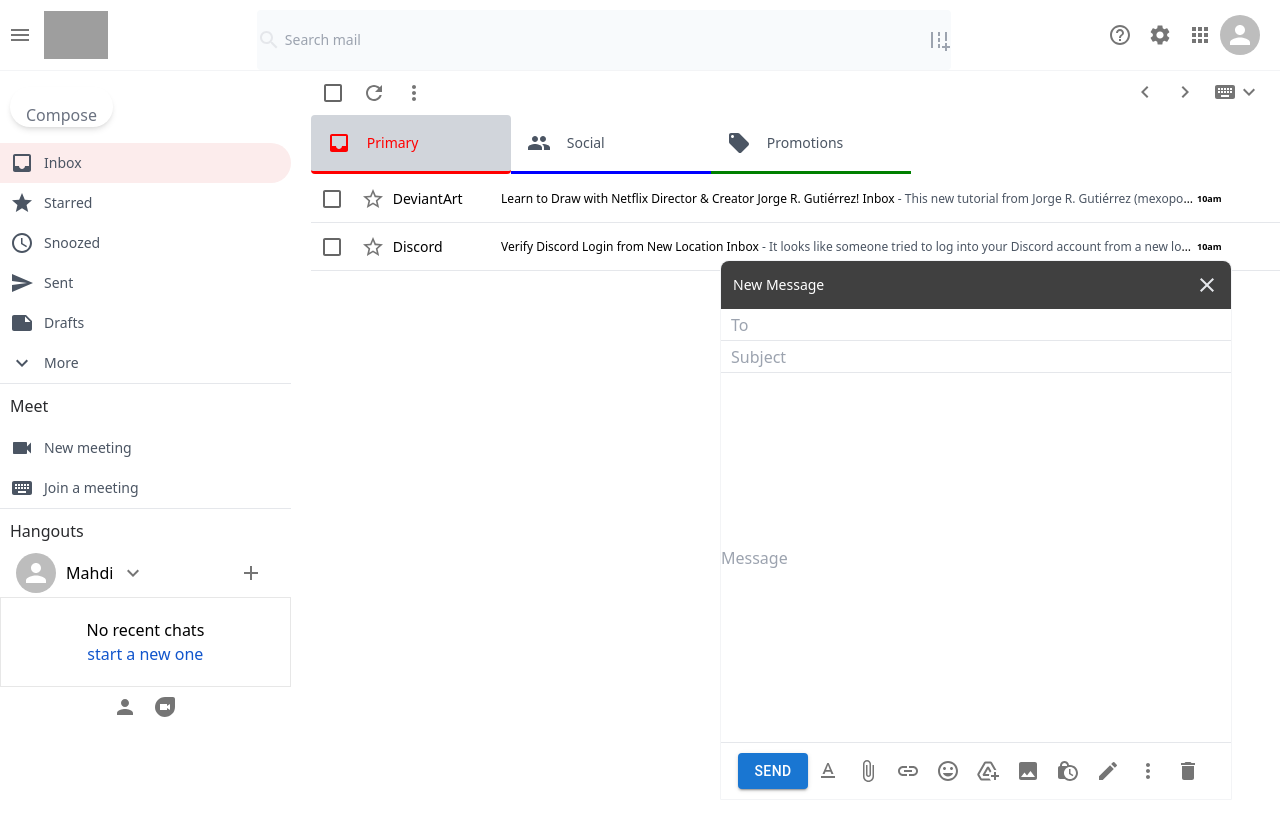
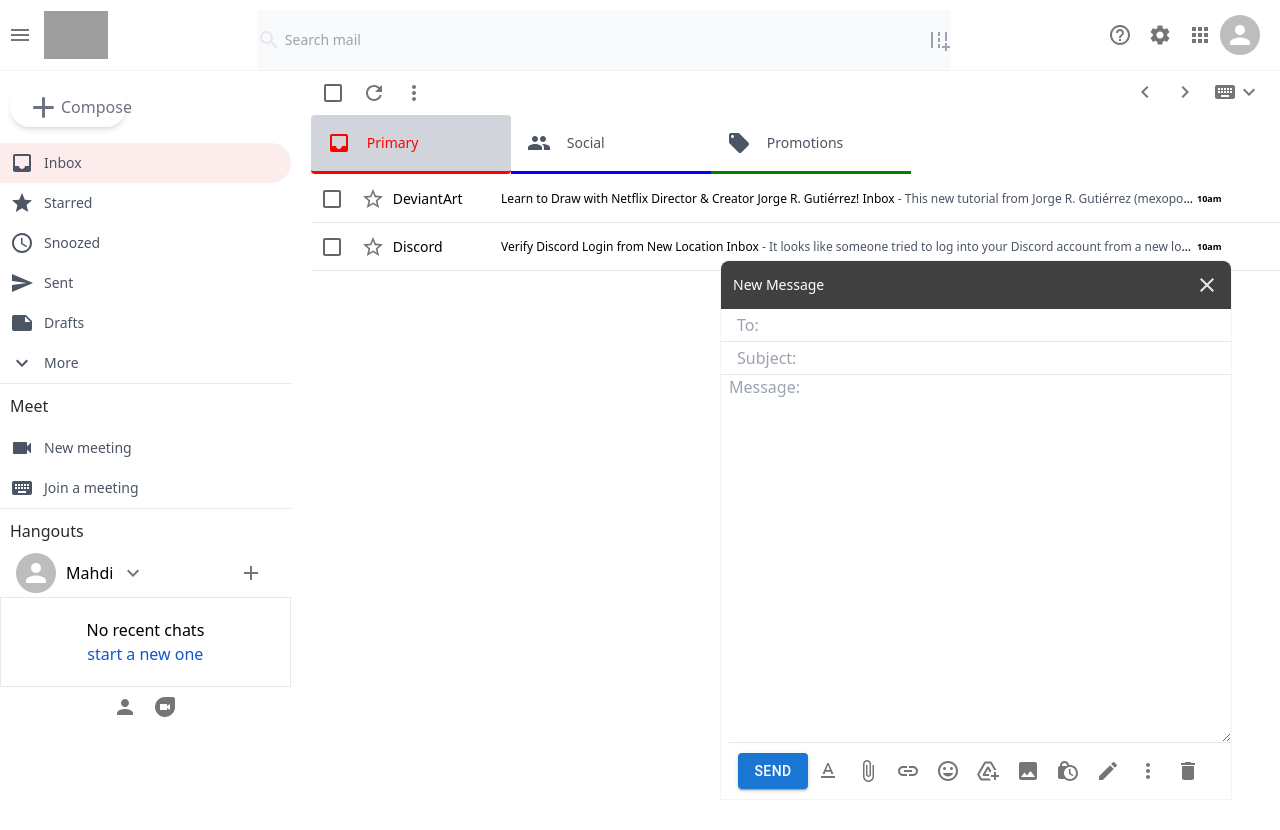
Before and after one commit to Mhdph/gmail-clone, a React (Vite) app: page / in a window 1280 px wide. Both pictures are taken after a click on the button "Compose". Shown: the top 830 px of the page. Built offline with nearby package versions, Linux system fonts and the light colour scheme; grey boxes are pictures that could not be loaded.

Commit message:
mail saved to database and fix bugs

```diff
--- a/src/components/SendMail.tsx
+++ b/src/components/SendMail.tsx
@@ -15,23 +15,42 @@ import { IconButton } from "@mui/material";
 import { useDispatch } from "react-redux";
 import { closeSendMessage } from "../features/MailSlice";
 import { useForm } from "react-hook-form";
-
-type SendMailProps = {
-  to: string;
-  subject: string;
-  message: string;
-};
+import { addDoc, collection, serverTimestamp } from "firebase/firestore";
+import { db } from "../firebase";
 
 function SendMail() {
   const dispatch = useDispatch();
   const {
     register,
     handleSubmit,
-    watch,
     formState: { errors },
-  } = useForm();
-  const onSubmit = (data: SendMailProps) => console.log(data);
-  console.log(watch("example"));
+  } = useForm<MessageType>();
+
+  interface MessageType {
+    message: string;
+    subject: string;
+    email: string;
+  }
+
+  const onSubmit = async (data: MessageType) => {
+    try {
+      const docRef = await addDoc(collection(db, "emails"), {
+        email: data.email,
+        subject: data.subject,
+        message: data.message,
+        timestamp: serverTimestamp(),
+      });
+      console.log("Document written with ID: ", docRef.id);
+    } catch (error: any) {
+      console.log(" Adding new docs fail: ", error);
+      if (error && error?.message) {
+        alert(error?.message);
+      }
+    }
+
+    closeSendMessage();
+  };
+
   return (
     <div className="absolute bottom-0 right-12 w-[40%] h-[70%] max-w-[550px] max-h-[540px] rounded-t-lg flex flex-col border border-solid border-gray-100 ">
       <div className="rounded-t-lg p-3 flex justify-between items-center text-gray-200 bg-[#404040]">
@@ -41,33 +60,39 @@ function SendMail() {
           onClick={() => dispatch(closeSendMessage())}
         />
       </div>
-
       <form className="flex flex-1 flex-col" onSubmit={handleSubmit(onSubmit)}>
         <input
-          className="h-8 p-2.5 border-b border-solid border-gray-200 outline-none"
+          className="h-8 p-4 border-b border-solid border-gray-200 outline-none"
           type="text"
-          placeholder="To"
-          {...register("to", { required: true })}
+          id="email"
+          style={{ borderColor: errors.email ? "red" : "" }}
+          placeholder={errors.email ? "" : "To:"}
+          {...register("email", {
+            required: true,
+          })}
         />
-        {errors.to && <span>This field is required</span>}
+        {errors.email && <span>This field is required</span>}
         <input
-          className="h-8 p-2.5 border-b border-solid border-gray-200 active:outline-none  outline-none"
-          placeholder="Subject"
-          type="text"
+          className="h-8 p-4 border-b border-solid border-gray-200 active:outline-none  outline-none"
+          placeholder={errors.subject ? "" : "Subject:"}
+          style={{ borderColor: errors.subject ? "red" : "" }}
           {...register("subject", { required: true })}
         />
         {errors.subject && <span>This field is required</span>}
-        <input
-          className="flex-1 border-b border-solid border-gray-200 outline-none"
-          placeholder="Message"
-          type="text"
+        <textarea
+          placeholder={errors.message ? "" : "Message:"}
+          className="ml-2 flex-1 border-b border-solid border-gray-200 outline-none"
           {...register("message", { required: true })}
+          id="message"
+          cols={30}
+          rows={10}
         />
         {errors.message && <span>This field is required</span>}
 
         <div className="flex py-2 items-center justify-center ">
           <div className="flex items-center pl-1">
             <Button
+              id="submit-form"
               color="primary"
               className="bg-[#4079ed] capitalize m-4"
               type="submit"
--- a/src/components/SideBar.tsx
+++ b/src/components/SideBar.tsx
@@ -15,17 +15,18 @@ import PersonIcon from "@mui/icons-material/Person";
 import DuoIcon from "@mui/icons-material/Duo";
 import { useDispatch } from "react-redux";
 import { openSendMessage } from "../features/MailSlice";
+
 function SideBar() {
   const dispatch = useDispatch();
   return (
     <div className="flex-[0.3] min-w-[300px] pr-5">
-      <button
-        startIcon={<AddIcon fontSize="large" />}
-        className="my-4 ml-2.5 capitalize h-10 text-gray-500 p-4 rounded-3xl shadow-md"
+      <div
         onClick={() => dispatch(openSendMessage())}
+        className="my-4 flex cursor-pointer items-center lg:w-[40%] ml-2.5 capitalize h-10 text-gray-500 p-4 rounded-3xl shadow-md"
       >
-        Compose
-      </button>
+        <AddIcon fontSize="large" />
+        <button>Compose</button>
+      </div>
       <SideBarOption
         Icon={InboxIcon}
         title="Inbox"
```
Also changed, not shown: 1 other file (tests, documents, lock files or other folders).
